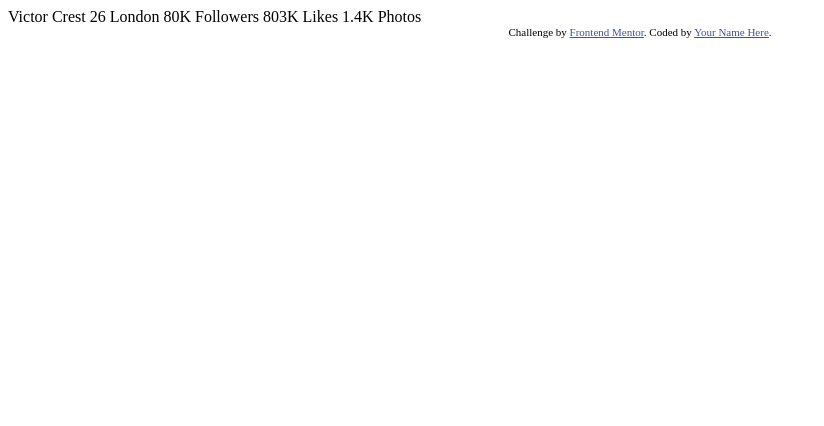
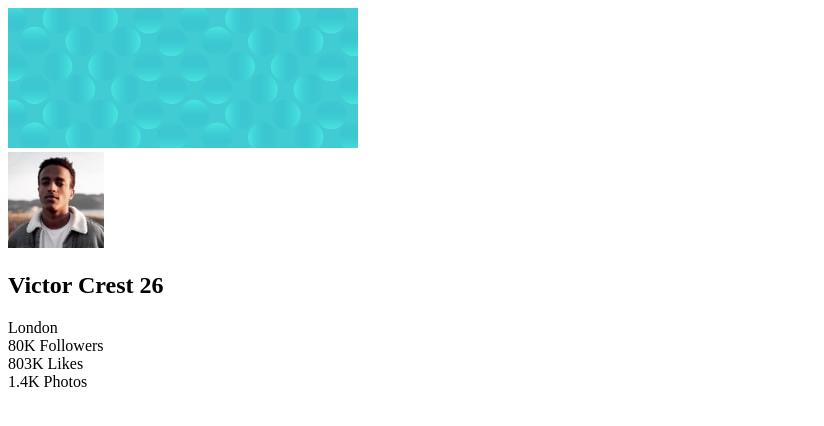
Before and after one commit to AndresViracacha/Reto3-ProfileCard-frontendmentor, a plain HTML site: page index.html in a window 1280 px wide. Shown: the whole page, without its empty margins (0-824 px from the left). Drawn offline with Linux system fonts and the light colour scheme.

Commit message:
alistando

```diff
--- a/index.html
+++ b/index.html
@@ -1,8 +1,10 @@
 <!DOCTYPE html>
 <html lang="en">
+
 <head>
   <meta charset="UTF-8">
-  <meta name="viewport" content="width=device-width, initial-scale=1.0"> <!-- displays site properly based on user's device -->
+  <meta name="viewport" content="width=device-width, initial-scale=1.0">
+  <!-- displays site properly based on user's device -->
 
   <link rel="icon" type="image/png" sizes="32x32" href="./images/favicon-32x32.png">
 
@@ -10,26 +12,46 @@
 
   <!-- Feel free to remove these styles or customise in your own stylesheet 👍 -->
   <style>
-    .attribution { font-size: 11px; text-align: center; }
-    .attribution a { color: hsl(228, 45%, 44%); }
+    .attribution {
+      font-size: 11px;
+      text-align: center;
+    }
+
+    .attribution a {
+      color: hsl(228, 45%, 44%);
+    }
   </style>
 </head>
+
 <body>
-  Victor Crest
-  26
-  London
+  <section>
+    <img src="./images/bg-pattern-card.svg" alt="">
+    <div>
+      <img src="./images/image-victor.jpg" alt="">
+      <h1>
+        Victor Crest
+        <span>26</span>
+      </h1>
+      <span>
+        London
+      </span>
+    </div>
+    <div>
+      <article>
+        <span>80K</span>
+        <span>Followers</span>
+      </article>
+      <article>
+        <span>803K</span>
+        <span>Likes</span>
+      </article>
+      <article>
+        <span>1.4K</span>
+        <span>Photos</span>
+      </article>
+    </div>
+  </section>
 
-  80K
-  Followers
+</body>
 
-  803K
-  Likes
-
-  1.4K
-  Photos
-  <div class="attribution">
-    Challenge by <a href="https://www.frontendmentor.io?ref=challenge" target="_blank">Frontend Mentor</a>.
-    Coded by <a href="#">Your Name Here</a>.
-  </div>
-</body>
 </html>
```
